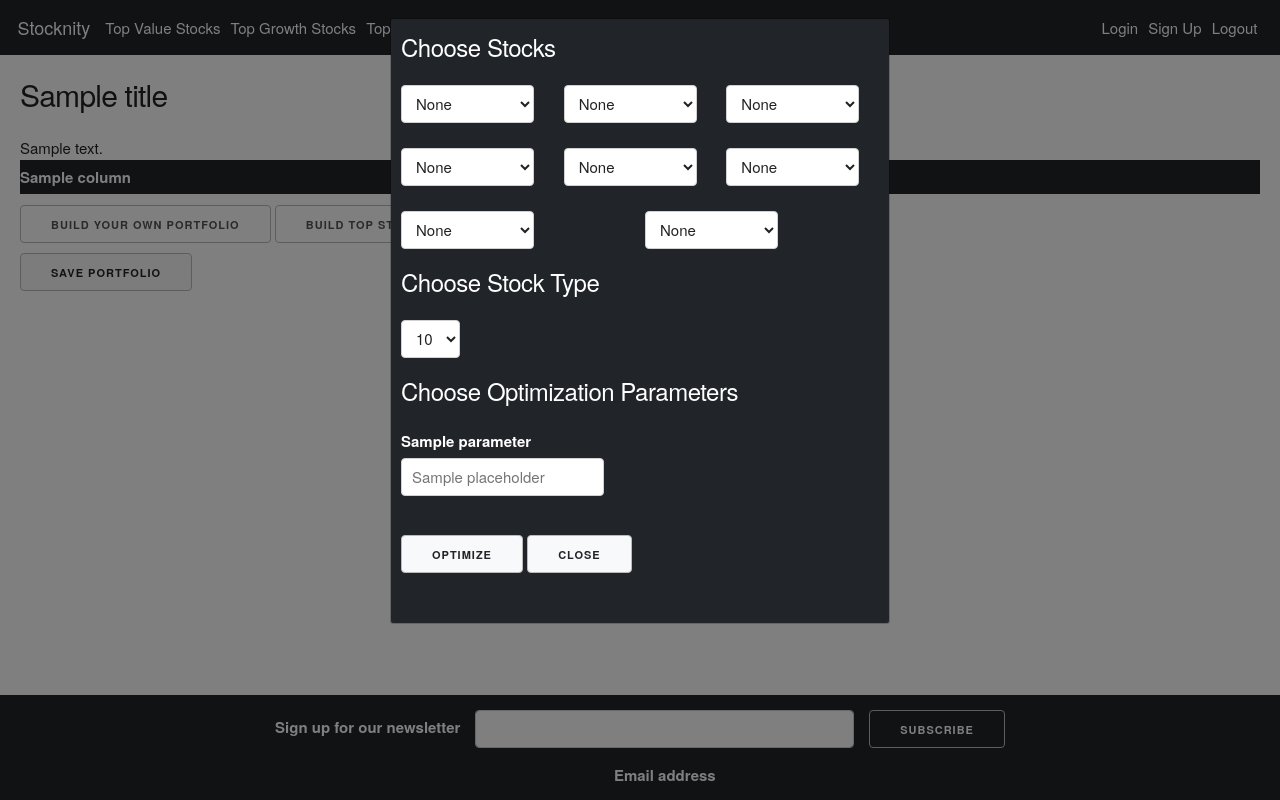
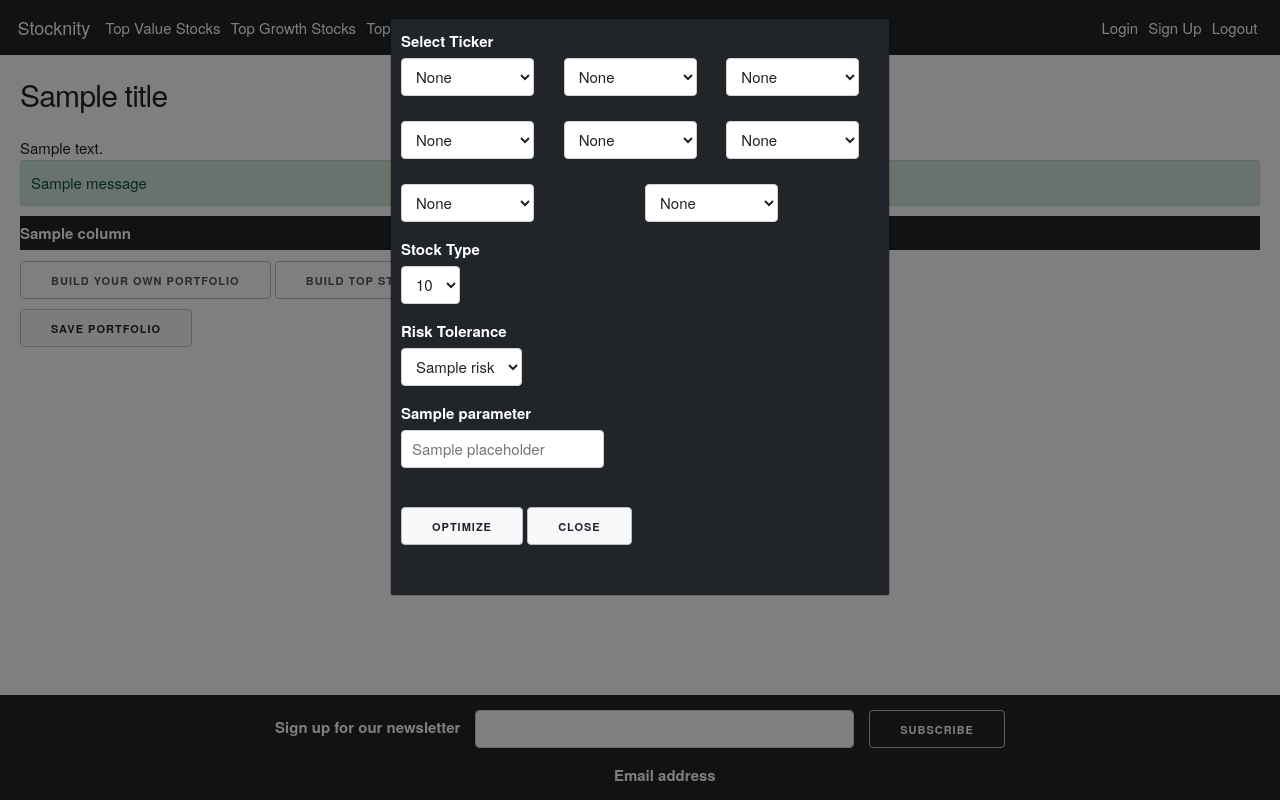
Before and after one commit to tkalden/stock-portfolio, a Flask app: template templates/buildPortfolio.html in a window 1280 px wide, after a click on "BUILD YOUR OWN PORTFOLIO". Run offline with Flask 2, Linux system fonts and the light colour scheme; the template is opened without the code that fills it: most values are stand-ins (such as "Sample title", 1, 10 or a date in 2020); one stand-in notice (Sample message) is shown; lists and menus that the app fills with data are empty; some libraries are stand-ins or nearby versions.

Commit message:
added risk tolerance, removed threshold, max stock price from custom stock picker

```diff
--- a/main.py
+++ b/main.py
@@ -1,7 +1,7 @@
 from flask import Blueprint
 import stockValueExtract
 import helper
-from flask import render_template, request
+from flask import render_template, request,flash
 import pandas as pd
 from __init__ import create_app
 from flask_login import current_user,login_required
@@ -47,11 +47,11 @@ def build():
     if request.method == 'POST':
         if request.form["btn"]=="Build":
             strength_df = stockValueExtractor.update_strength_data(sector=request.form.get('sector'), index = request.form.get('index'),stock_type = request.form.get('stock_type'))
-            portfolio = stockValueExtractor.build_portfolio_with_top_stocks(strength_df,request.form.get('investing_amount'),request.form.get('max_stock_price'))
+            portfolio = stockValueExtractor.build_portfolio_with_top_stocks(strength_df,request.form.get('investing_amount'),request.form.get('max_stock_price'),request.form.get('risk_tolerance'))
         elif request.form["btn"]=="Optimize":
             logging.info("Extracting form data")
             strength_df = stockValueExtractor.update_strength_data(sector = 'Any', index = 'S&P 500',stock_type = request.form["stock_type"])
-            portfolio = stockValueExtractor.build_portfolio_from_user_input_tickers(strength_df,(list(set(request.form.getlist("stock[]")))), request.form["threshold"],request.form["expected_return_value"], request.form["investing_amount"],request.form.get('max_stock_price'))
+            portfolio = stockValueExtractor.build_portfolio_from_user_input_tickers(strength_df,(list(set(request.form.getlist("stock[]")))),request.form["expected_return_value"], request.form["investing_amount"],request.form.get('risk_tolerance'))
         elif request.form["btn"]=="Save Portfolio":
              # for some reason the portfolio varible goes to empty dataframe when the save is clicked.Following
             # is the work around
@@ -59,11 +59,12 @@ def build():
              if not portfolio.empty:
                 app.logger.info(f'Saving portfolio Data %',portfolio)
                 stockValueExtractor.save_portfolio_data(portfolio,current_user.id)
+                flash('Successfully Saved Porfolio')
         total_portfolio_return = round(stockValueExtractor.calculate_portfolio_return(portfolio),2)
         total_portfolio_risk = round(stockValueExtractor.calculate_portfolio_risk(portfolio),2)
     stockValueExtractor.pickle_file(portfolio,'portfolio')
     title = "Portfolio Return: {portfolio_return} % | Portfolio Risk: {risk} %".format(portfolio_return = total_portfolio_return, risk = total_portfolio_risk)
-    return render_template('buildPortfolio.html',stock_types = helper.get_stock_type(),ticker_list = ticker_list,parameters=helper.get_optimization_parameters(),ticker_sector_lists=helper.index_select_attributes(),title= title,columns = helper.build_porfolio_column())
+    return render_template('buildPortfolio.html',stock_types = helper.get_stock_type(),ticker_list = ticker_list,parameters=helper.get_optimization_parameters(),ticker_sector_lists=helper.index_select_attributes(),title= title,columns = helper.build_porfolio_column(),risks = helper.risk())
 
 @main.route('/screener/data')
 def stock_data():
--- a/templates/buildPortfolio.html
+++ b/templates/buildPortfolio.html
@@ -1,5 +1,10 @@
 {% extends 'base.html' %}
 {% block content %}
+{% for message in get_flashed_messages() %}
+<div class="alert alert-success" role="alert">
+  {{ message }}
+</div>
+{% endfor %}
 <div class = "table-responsive">
   <table id="data" class="table table-striped table-dark" style="width: 100%">
     <thead>
--- a/templates/customStockPortfolioModal.html
+++ b/templates/customStockPortfolioModal.html
@@ -5,8 +5,8 @@
             <div class="modal-content bg-dark">
                 <div class="modal-body">
                     <form id="portfolioForm" role="form" method="POST" action="">
-                    <h5 class = "text-white">Choose Stocks</h5>
-                     <div class="form-group row g-3">
+                        <label class = "text-white" for = "selectStock">Select Ticker</label>
+                        <div class="form-group row g-3">
                         {% for i in range(8) %}
                         <div class="cnt col">
                           <select id = "selectStock" value = "Select Ticker" id = "stock-{{i}}" name="stock[]">
@@ -19,14 +19,21 @@
                         {% endfor %}
                       </div>
                         <div class="form-group">
-                          <h5 class = "text-white">Choose Stock Type</h5>
-                          <select name="stock_type" required>
+                            <label class = "text-white" for = "stock_type">Stock Type</label>
+                            <select name="stock_type" required>
                               {% for ts in stock_types %}
                                <option value="{{ ts }}" selected>{{ ts }}</option>
                                 {% endfor %}
                             </select>
                         </div>
-                    <h5 class = "text-white">Choose Optimization Parameters</h5>
+                        <div class="form-group">
+                            <label class = "text-white" for = "risk_tolerance">Risk Tolerance</label>
+                            <select name="risk_tolerance" required>
+                                {% for risk in risks %}
+                                 <option value="{{ risk }}" selected>{{ risk }}</option>
+                                  {% endfor %}
+                              </select>
+                        </div>
                       <div class="form-group">
                         {% for parameter in parameters %}
                             <label class = "text-white" for = "{{ parameter['label'] }}">{{ parameter['title'] }}</label>
--- a/templates/topStockPortfolioModal.html
+++ b/templates/topStockPortfolioModal.html
@@ -14,12 +14,18 @@
                         {% endfor %}
                     </select>
                 {% endfor %}
+                <label class = "text-white" for = "risk_tolerance">Risk Tolerance</label>
+                    <select name="risk_tolerance" required>
+                    {% for risk in risks %}
+                        <option value="{{ risk }}" selected>{{ risk }}</option>
+                        {% endfor %}
+                    </select>
                 <label class = "text-white" for = "investing_amount">Investment Amount</label>
                 <input
                 id = "investing_amount"
                 type="text"
                 name="investing_amount"
-                placeholder= "Amount"
+                placeholder= "Investement Amount"
                 required></input>
                 <label class = "text-white" for = "maximum_stock_price">Maximum Affordable Stock Price</label>
                 <input
```
Also changed, not shown: helper.py (+9 -7 lines), stockValueExtract.py (+16 -5 lines), 1 other file.
